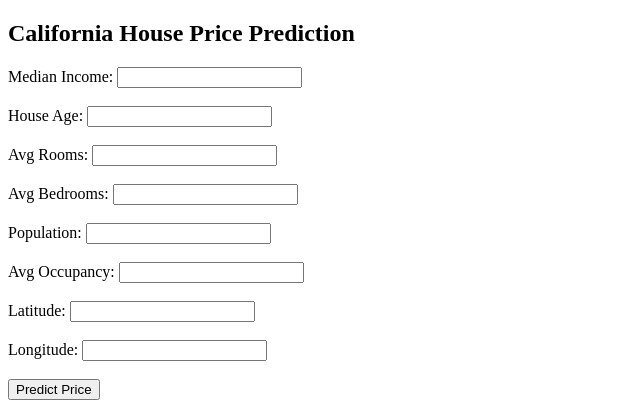
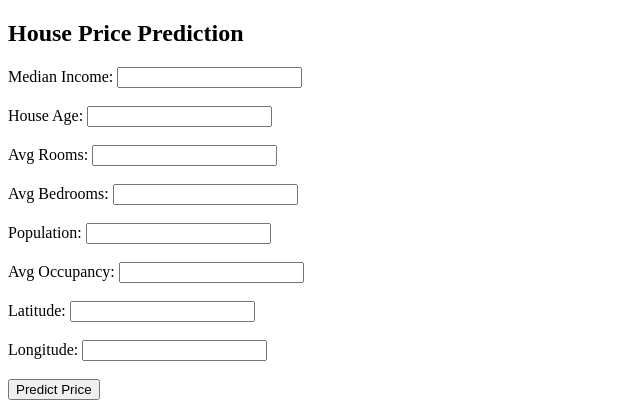
Before and after one commit to MdShadatrolli/california-house-pricing, a Flask app: page / in a window 1280 px wide. Shown: the top 420 px of the page, without its empty margins (0-640 px from the left). Run offline with Flask 3, Linux system fonts and the light colour scheme; parts of the project's set-up code (start-up, migrations or seed data) failed here and were passed over.

Commit message:
name chnage
name chnage

```diff
--- a/templates/home.html
+++ b/templates/home.html
@@ -7,7 +7,7 @@
 </head>
 <body>
 
-    <h2>California House Price Prediction</h2>
+    <h2>House Price Prediction</h2>
 
     <form action="{{url_for('predict')}}" method="POST" id="predictForm">
         <label>Median Income:</label>
```
